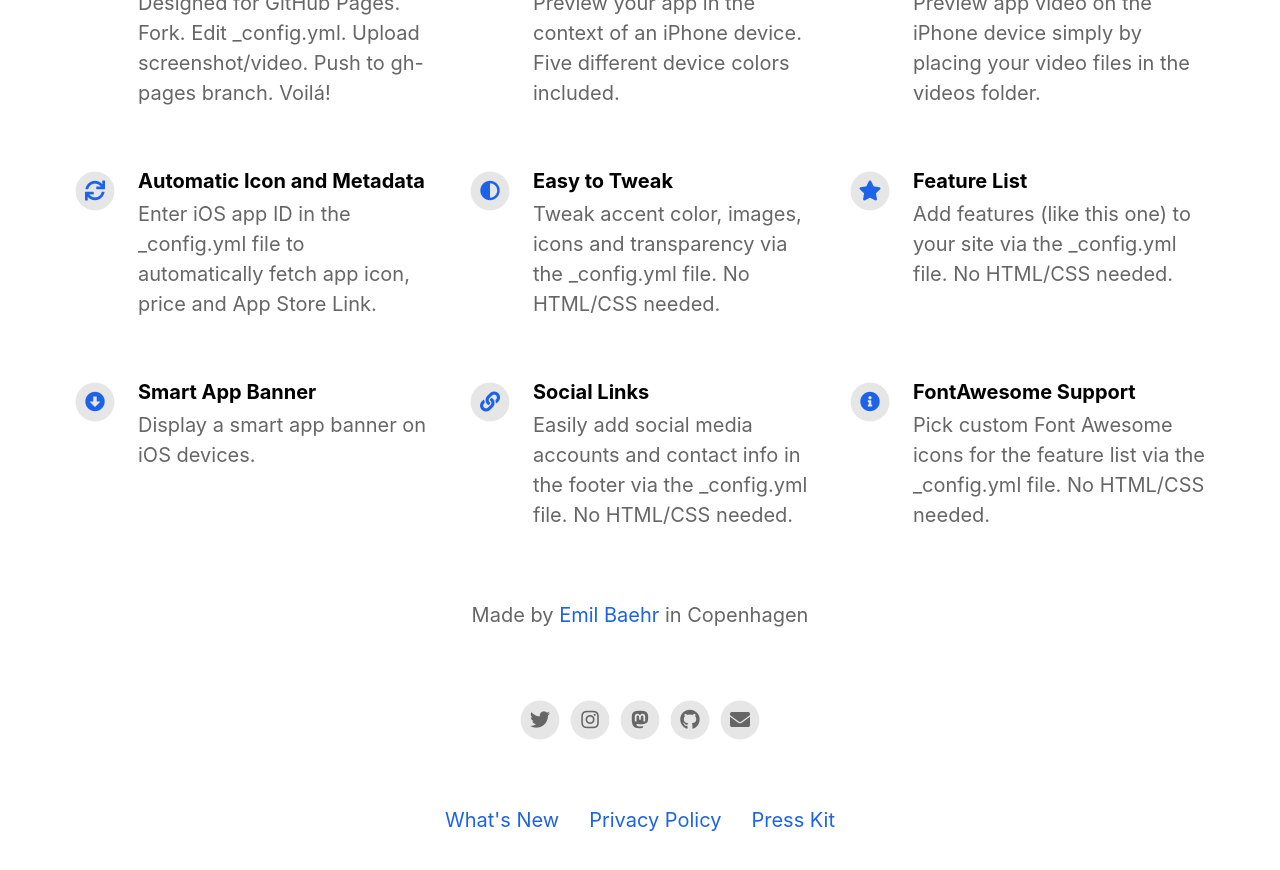
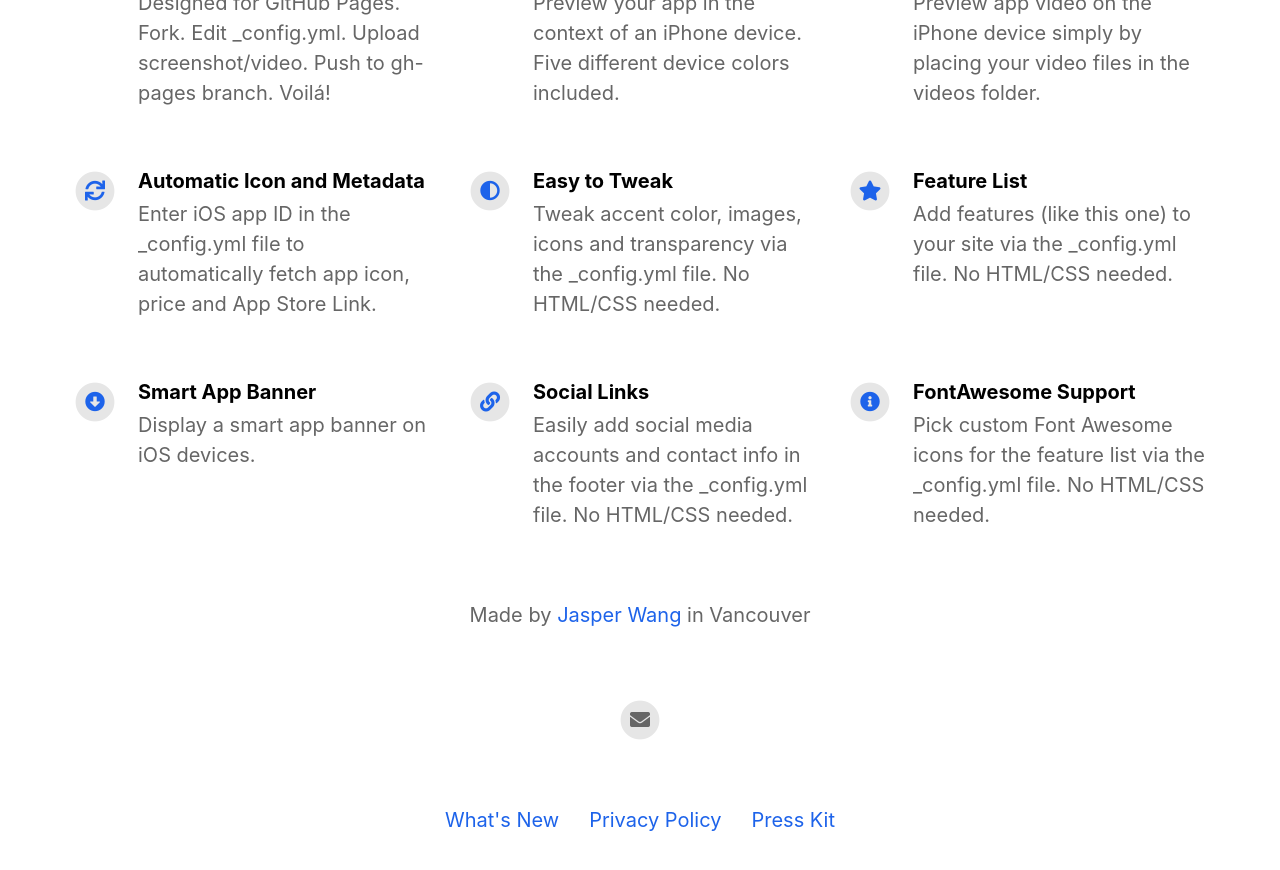
Before and after one commit to jasper-th-wang/CBTKitApp-website, a Jekyll site: the page built from index.html, in a window 1280 px wide and 900 px high, scrolled down 1124 px. Shown: the top 870 px of the window. Built offline with Jekyll 4.4.1, drawn with Linux system fonts in a browser that asks for light colours; nearby versions of some CDN libraries.

Commit message:
edit config

```diff
--- a/_config.yml
+++ b/_config.yml
@@ -20,18 +20,18 @@ enable_smart_app_banner                   : true
 
 
 # Information About Yourself
-your_name                                 : Emil Baehr
-your_link                                 : https://emilbaehr.com
-your_city                                 : Copenhagen
-email_address                             : emil.baehr@gmail.com
+your_name                                 : Jasper Wang
+your_link                                 : https://jasperwang.dev
+your_city                                 : Vancouver
+email_address                             : jasper.th.wang@icloud.com
 linkedin_username                         :
 linkedin_company                          :
 facebook_username                         :
-instagram_username                        : ebaehr
-twitter_username                          : ebaehr
-github_username                           : emilbaehr
+instagram_username                        :
+twitter_username                          :
+github_username                           :
 youtube_username                          :
-mastodon_link                             : https://mastodon.social/@ebaehr
+mastodon_link                             :
 
 
 
```
